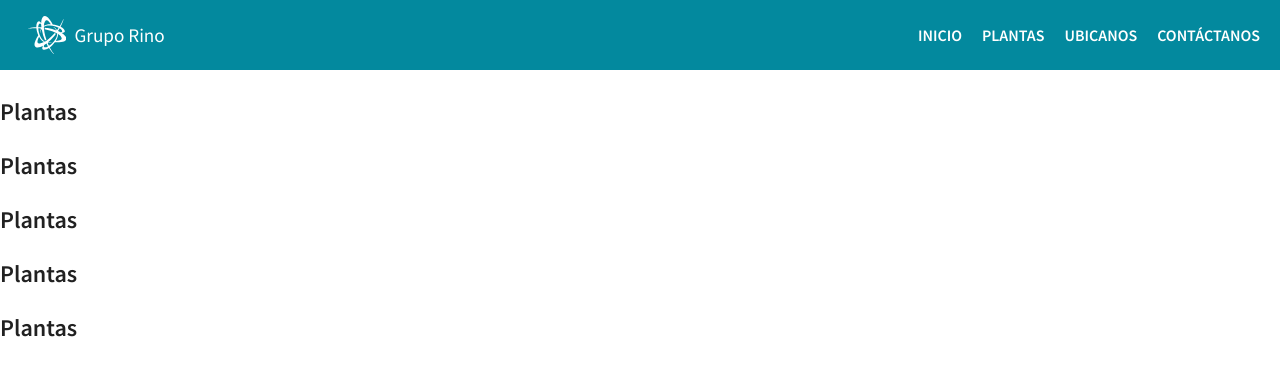
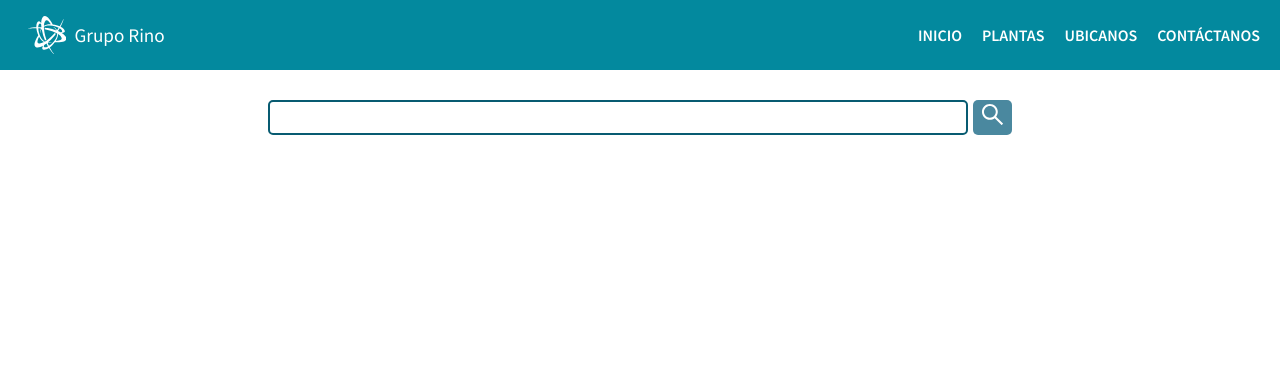
Before and after one commit to Dick-Solis/frontVivero, a React (Vite) app: page /plantas in a window 1280 px wide. Shown: the top 376 px of the page. Built offline with nearby package versions, Linux system fonts and the light colour scheme; a web font is replaced by a local one; what webfontloader would draw is missing.

Commit message:
Create component search

```diff
--- a/index.html
+++ b/index.html
@@ -2,9 +2,9 @@
 <html lang="es">
   <head>
     <meta charset="UTF-8" />
-    <link rel="icon" type="image/svg+xml" href="/vite.svg" />
+    <link rel="icon" href="/vite.svg" />
     <meta name="viewport" content="width=device-width, initial-scale=1.0" />
-    <title>Vite + React</title>
+    <title>Rino Publisher</title>
   </head>
   <body>
     <div id="root"></div>
--- a/src/pages/plantas/plantas.jsx
+++ b/src/pages/plantas/plantas.jsx
@@ -1,13 +1,50 @@
+import styled from "styled-components";
+import {AiOutlineSearch} from "react-icons/ai";
+
+//#region Style
+  const ContainerPagePlantas = styled.main`
+    display: flex;
+    flex-direction: column;
+    gap: 20px;
+  `;
+
+  const ContainerSections = styled.section`
+    display: flex;
+    justify-content: center;
+    /* background-color:red; */
+    gap: 5px;
+    width: 100%;
+    padding: 0 20px;
+  `;
+
+  const StyledInput = styled.input`
+    width: 700px;
+    outline: none;
+    border: 2px solid #085b71;
+    border-radius: 5px;
+    padding: 0 10px;
+    font-size: 18px;
+  `;
+
+  const StyledButton = styled.button`
+    border: none;
+    background-color: #075d7cba;
+    border-radius: 5px;
+  `;
+
+
+//#endregion Style
+
+
 export function Plantas(){
   return(
-    <>
-      <h2>Plantas</h2>
-    <h2>Plantas</h2>
-
-    <h2>Plantas</h2>
-    <h2>Plantas</h2>
-    <h2>Plantas</h2>
-    </>
-
+    <ContainerPagePlantas>
+      <ContainerSections>
+        <StyledInput type="text" />
+        <StyledButton>
+          <AiOutlineSearch style={{color:'white',fontSize:"27px",fontWeight: "bold"}}/>
+        </StyledButton>
+      </ContainerSections>
+    </ContainerPagePlantas>
   )
 }
```
